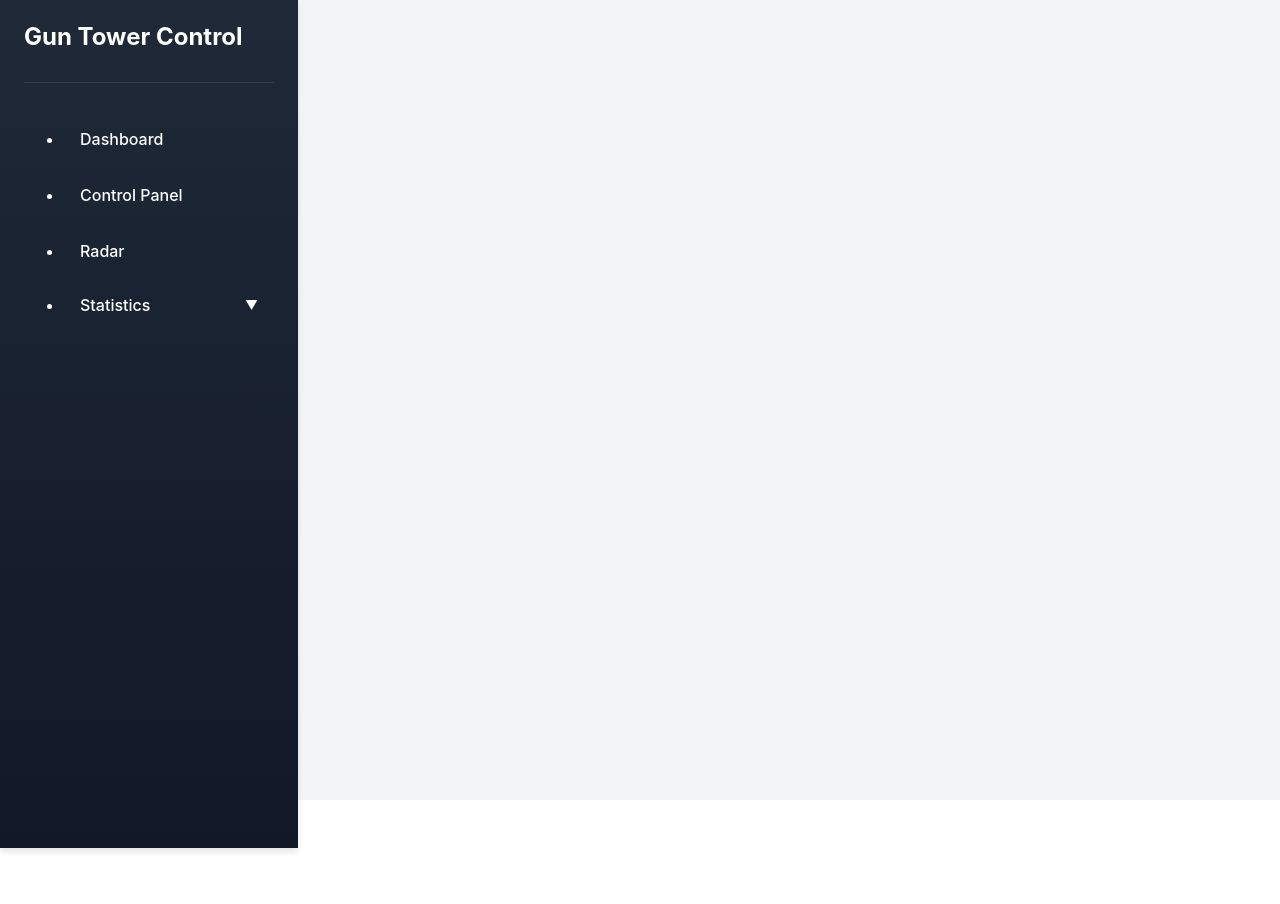
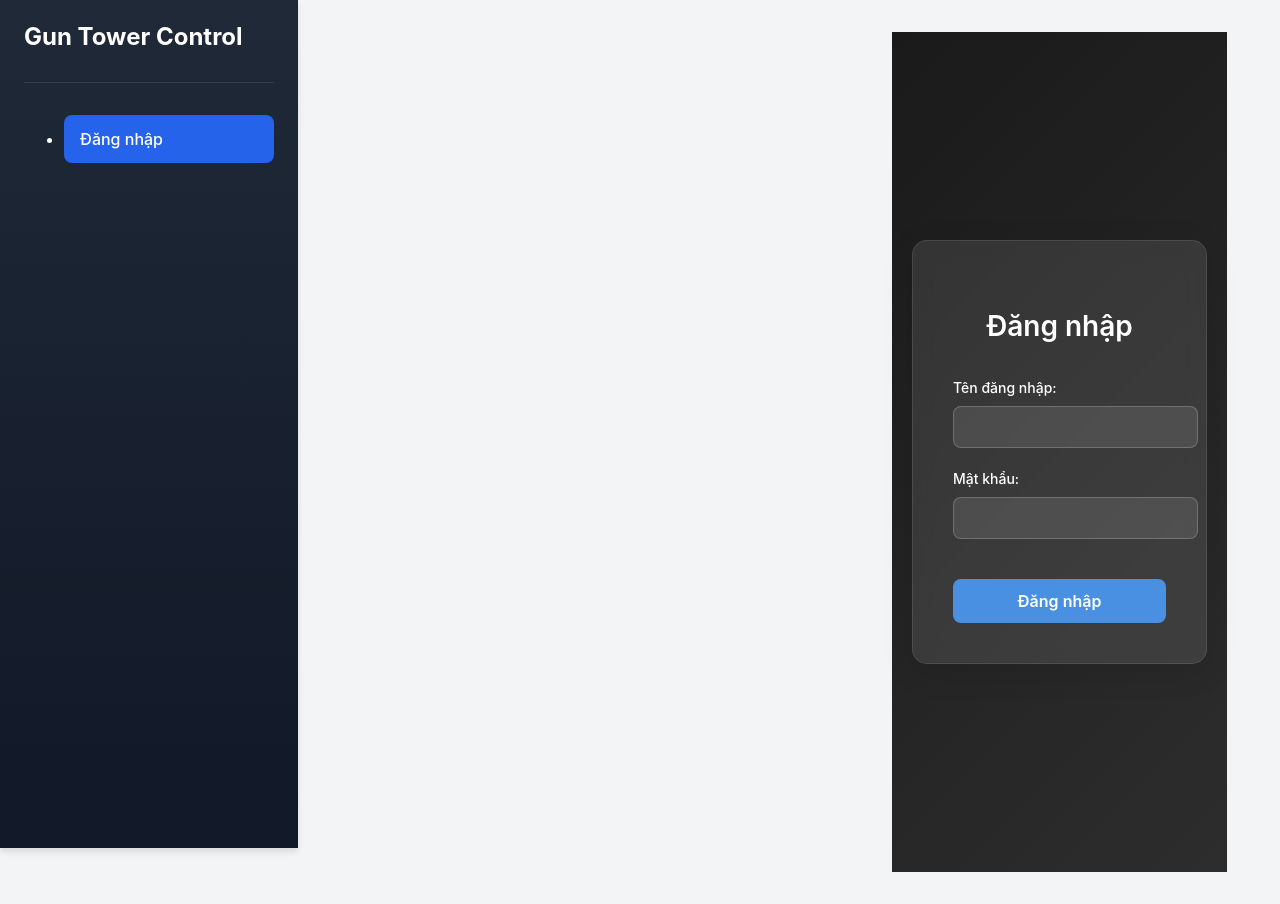
Before and after one commit to Scclegionx/Def-FE, a React (Vite) app in the folder Def-FE/: page /login in a window 1280 px wide. Before the commit the page ends 800 px from the top, so only its background shows below. Built offline with nearby package versions, Linux system fonts and the light colour scheme.

Commit message:
add open string

```diff
--- a/Def-FE/src/App.jsx
+++ b/Def-FE/src/App.jsx
@@ -1,12 +1,19 @@
-import { BrowserRouter as Router, Routes, Route } from 'react-router-dom';
+import { BrowserRouter as Router, Routes, Route, Navigate } from 'react-router-dom';
 import Dashboard from './pages/Dashboard';
 import Control from './pages/Control';
 import ShootingHistory from './pages/statistics/ShootingHistory';
 import AmmoStatus from './pages/statistics/AmmoStatus';
 import RadarHistory from './pages/statistics/RadarHistory';
 import Radar from './pages/Radar';
+import Login from './pages/Login';
 import Sidebar from './components/layout/Sidebar';
 import './styles/main.css';
+
+// Protected Route component
+const ProtectedRoute = ({ children }) => {
+  const isLoggedIn = localStorage.getItem('isLoggedIn') === 'true';
+  return isLoggedIn ? children : <Navigate to="/login" />;
+};
 
 function App() {
   return (
@@ -16,12 +23,56 @@ function App() {
         <div className="main-content">
           <div className="page-content">
             <Routes>
-              <Route path="/" element={<Dashboard />} />
-              <Route path="/control" element={<Control />} />
-              <Route path="/radar" element={<Radar />} />
-              <Route path="/statistics/shooting-history" element={<ShootingHistory />} />
-              <Route path="/statistics/ammo-status" element={<AmmoStatus />} />
-              <Route path="/statistics/radar-history" element={<RadarHistory />} />
+              <Route path="/login" element={<Login />} />
+              <Route
+                path="/"
+                element={
+                  <ProtectedRoute>
+                    <Dashboard />
+                  </ProtectedRoute>
+                }
+              />
+              <Route
+                path="/control"
+                element={
+                  <ProtectedRoute>
+                    <Control />
+                  </ProtectedRoute>
+                }
+              />
+              <Route
+                path="/radar"
+                element={
+                  <ProtectedRoute>
+                    <Radar />
+                  </ProtectedRoute>
+                }
+              />
+              <Route
+                path="/statistics/shooting-history"
+                element={
+                  <ProtectedRoute>
+                    <ShootingHistory />
+                  </ProtectedRoute>
+                }
+              />
+              <Route
+                path="/statistics/ammo-status"
+                element={
+                  <ProtectedRoute>
+                    <AmmoStatus />
+                  </ProtectedRoute>
+                }
+              />
+              <Route
+                path="/statistics/radar-history"
+                element={
+                  <ProtectedRoute>
+                    <RadarHistory />
+                  </ProtectedRoute>
+                }
+              />
+              <Route path="*" element={<Navigate to="/" />} />
             </Routes>
           </div>
         </div>
--- a/Def-FE/src/components/layout/Sidebar.jsx
+++ b/Def-FE/src/components/layout/Sidebar.jsx
@@ -4,18 +4,29 @@ import { useState } from 'react';
 const Sidebar = () => {
   const location = useLocation();
   const [isStatsOpen, setIsStatsOpen] = useState(false);
+  const isLoggedIn = localStorage.getItem('isLoggedIn') === 'true';
+  const username = localStorage.getItem('username');
 
   const toggleStats = () => {
     setIsStatsOpen(!isStatsOpen);
+  };
+
+  const handleLogout = () => {
+    localStorage.removeItem('isLoggedIn');
+    localStorage.removeItem('username');
+    window.location.href = '/login';
   };
 
   return (
     <div className="sidebar">
       <div className="sidebar-header">
         <h1 className="sidebar-title">Gun Tower Control</h1>
+        {isLoggedIn && <p className="welcome-text">Xin chào, {username}</p>}
       </div>
       <nav>
         <ul>
+          {isLoggedIn ? (
+            <>
               <li>
                 <Link
                   to="/"
@@ -73,6 +84,22 @@ const Sidebar = () => {
                   )}
                 </div>
               </li>
+              <li>
+                <button onClick={handleLogout} className="nav-link logout-button">
+                  Đăng xuất
+                </button>
+              </li>
+            </>
+          ) : (
+            <li>
+              <Link
+                to="/login"
+                className={`nav-link ${location.pathname === '/login' ? 'active' : ''}`}
+              >
+                Đăng nhập
+              </Link>
+            </li>
+          )}
         </ul>
       </nav>
     </div>
--- a/Def-FE/src/pages/Control.jsx
+++ b/Def-FE/src/pages/Control.jsx
@@ -1,5 +1,6 @@
 import { useEffect, useState } from 'react';
 import { wsService } from '../services/websocket';
+import { useNavigate } from 'react-router-dom';
 
 const Control = () => {
   const [isKeyPressed, setIsKeyPressed] = useState({
@@ -9,11 +10,14 @@ const Control = () => {
     ArrowRight: false,
     Space: false
   });
+  const navigate = useNavigate();
 
   useEffect(() => {
-    // Kết nối WebSocket khi component mount
-    console.log('Control: Đang kết nối WebSocket...');
-    wsService.connect('ws://localhost:8080');
+    // Kiểm tra đăng nhập
+    if (!localStorage.getItem('isLoggedIn')) {
+      navigate('/login');
+      return;
+    }
 
     const handleKeyDown = (e) => {
       if (['ArrowUp', 'ArrowDown', 'ArrowLeft', 'ArrowRight', ' '].includes(e.key)) {
@@ -34,14 +38,11 @@ const Control = () => {
     window.addEventListener('keydown', handleKeyDown);
     window.addEventListener('keyup', handleKeyUp);
 
-    // Cleanup function: ngắt kết nối WebSocket khi component unmount
     return () => {
-      console.log('Control: Đang ngắt kết nối WebSocket...');
       window.removeEventListener('keydown', handleKeyDown);
       window.removeEventListener('keyup', handleKeyUp);
-      wsService.disconnect();
     };
-  }, []);
+  }, [navigate]);
 
   const handleButtonPress = (direction) => {
     setIsKeyPressed(prev => ({ ...prev, [direction]: true }));
--- /dev/null
+++ b/Def-FE/src/pages/Login.jsx
@@ -0,0 +1,76 @@
+import React, { useState, useEffect } from 'react';
+import { useNavigate } from 'react-router-dom';
+import { wsService } from '../services/websocket';
+import '../styles/Login.css';
+
+const Login = () => {
+  const [username, setUsername] = useState('');
+  const [password, setPassword] = useState('');
+  const navigate = useNavigate();
+
+  useEffect(() => {
+    // Kiểm tra nếu đã đăng nhập thì chuyển hướng
+    const isLoggedIn = localStorage.getItem('isLoggedIn');
+    if (isLoggedIn) {
+      navigate('/control');
+    }
+  }, [navigate]);
+
+  const handleLogin = async (e) => {
+    e.preventDefault();
+
+    // Fake login - trong thực tế sẽ gọi API
+    if (username && password) {
+      // Lưu thông tin đăng nhập và chuyển hướng ngay
+      localStorage.setItem('isLoggedIn', 'true');
+      localStorage.setItem('username', username);
+      navigate('/');
+
+      // Sau đó mới thử kết nối WebSocket
+      try {
+        wsService.connect('ws://localhost:8080');
+
+      } catch (error) {
+        console.error('Lỗi kết nối:', error);
+      }
+    }
+  };
+
+  const handleLogout = () => {
+    localStorage.removeItem('isLoggedIn');
+    localStorage.removeItem('username');
+    wsService.disconnect();
+    navigate('/login');
+  };
+
+  return (
+    <div className="login-container">
+      <form onSubmit={handleLogin} className="login-form">
+        <h2>Đăng nhập</h2>
+        <div className="form-group">
+          <label htmlFor="username">Tên đăng nhập:</label>
+          <input
+            type="text"
+            id="username"
+            value={username}
+            onChange={(e) => setUsername(e.target.value)}
+            required
+          />
+        </div>
+        <div className="form-group">
+          <label htmlFor="password">Mật khẩu:</label>
+          <input
+            type="password"
+            id="password"
+            value={password}
+            onChange={(e) => setPassword(e.target.value)}
+            required
+          />
+        </div>
+        <button type="submit">Đăng nhập</button>
+      </form>
+    </div>
+  );
+};
+
+export default Login;
--- a/Def-FE/src/services/websocket.js
+++ b/Def-FE/src/services/websocket.js
@@ -48,6 +48,11 @@ class WebSocketService {
   onMessage(callback) {
     this.onMessageCallback = callback;
   }
+
+  // Kiểm tra trạng thái kết nối
+  isConnected() {
+    return this.ws && this.ws.readyState === WebSocket.OPEN;
+  }
 }
 
 export const wsService = new WebSocketService();
--- /dev/null
+++ b/Def-FE/src/styles/Login.css
@@ -0,0 +1,118 @@
+.login-container {
+  display: flex;
+  justify-content: center;
+  align-items: center;
+  min-height: 100vh;
+  background: linear-gradient(135deg, #1a1a1a 0%, #2d2d2d 100%);
+  padding: 20px;
+}
+
+.login-form {
+  background: rgba(255, 255, 255, 0.1);
+  backdrop-filter: blur(10px);
+  border-radius: 15px;
+  padding: 40px;
+  width: 100%;
+  max-width: 400px;
+  box-shadow: 0 8px 32px rgba(0, 0, 0, 0.1);
+  border: 1px solid rgba(255, 255, 255, 0.1);
+}
+
+.login-form h2 {
+  color: #fff;
+  text-align: center;
+  margin-bottom: 30px;
+  font-size: 28px;
+  font-weight: 600;
+}
+
+.form-group {
+  margin-bottom: 20px;
+}
+
+.form-group label {
+  display: block;
+  color: #fff;
+  margin-bottom: 8px;
+  font-size: 14px;
+  font-weight: 500;
+}
+
+.form-group input {
+  width: 100%;
+  padding: 12px 15px;
+  background: rgba(255, 255, 255, 0.1);
+  border: 1px solid rgba(255, 255, 255, 0.2);
+  border-radius: 8px;
+  color: #fff;
+  font-size: 14px;
+  transition: all 0.3s ease;
+}
+
+.form-group input:focus {
+  outline: none;
+  border-color: #4a90e2;
+  background: rgba(255, 255, 255, 0.15);
+}
+
+.form-group input::placeholder {
+  color: rgba(255, 255, 255, 0.5);
+}
+
+.login-form button {
+  width: 100%;
+  padding: 12px;
+  background: #4a90e2;
+  border: none;
+  border-radius: 8px;
+  color: #fff;
+  font-size: 16px;
+  font-weight: 600;
+  cursor: pointer;
+  transition: all 0.3s ease;
+  margin-top: 20px;
+}
+
+.login-form button:hover {
+  background: #357abd;
+  transform: translateY(-2px);
+}
+
+.login-form button:active {
+  transform: translateY(0);
+}
+
+/* Animation */
+@keyframes fadeIn {
+  from {
+    opacity: 0;
+    transform: translateY(20px);
+  }
+  to {
+    opacity: 1;
+    transform: translateY(0);
+  }
+}
+
+.login-form {
+  animation: fadeIn 0.5s ease-out;
+}
+
+/* Responsive */
+@media (max-width: 480px) {
+  .login-form {
+    padding: 30px 20px;
+  }
+
+  .login-form h2 {
+    font-size: 24px;
+  }
+
+  .form-group input {
+    padding: 10px 12px;
+  }
+
+  .login-form button {
+    padding: 10px;
+  }
+}
```
Also changed, not shown: Def-FE/src/pages/Radar.jsx (+31 -30 lines), Def-FE/src/test/fake-arduino.js (+27 -8 lines). Lines whose indentation alone changed are shown as unchanged.
